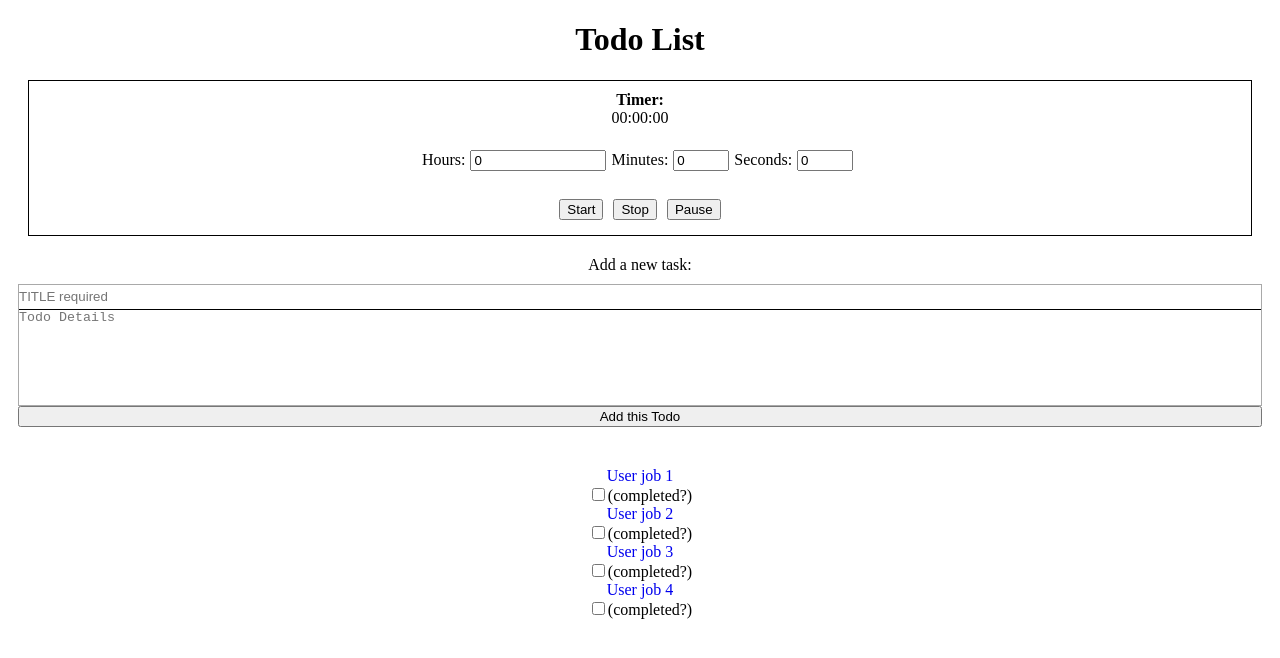
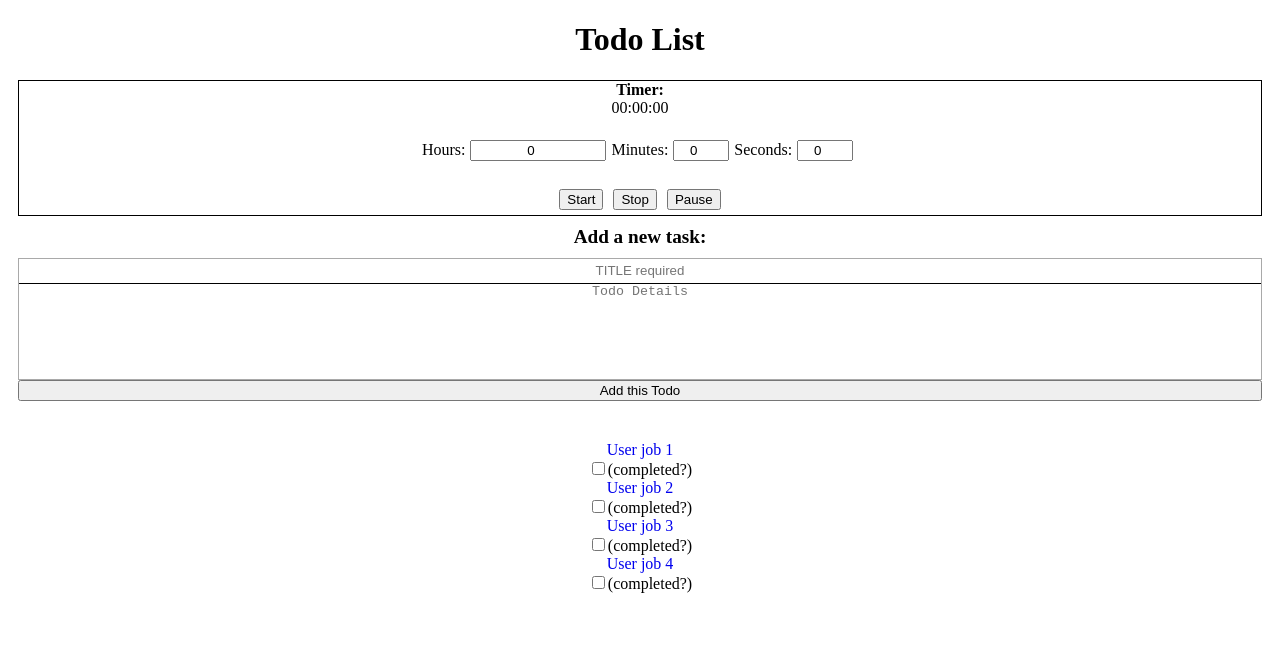
Before and after one commit to ahsatal-pierre/todoListFront, a React (Create React App) app: page / in a window 1280 px wide. Shown: the top 658 px of the page. Built offline with nearby package versions, Linux system fonts and the light colour scheme.

Commit message:
centered the placeholders

```diff
--- a/src/index.css
+++ b/src/index.css
@@ -18,9 +18,10 @@ code {
  }
 
  .cadreTimer {
-  margin: 20px;
+  margin: 10px;
+
   border: 1px solid black;
-  padding: 10px;
+
 }
 
 .timerClock {
@@ -60,6 +61,8 @@ code {
 .formTitle {
   margin-top: 10px;
   text-align: center;
+  font-weight: bolder;
+  font-size: larger;
 }
 
 .formBox {
@@ -103,3 +106,28 @@ code {
   padding-right: 40px;
   padding-top: 0px;
 }
+
+
+
+input {
+  text-align:center;
+}
+
+::-webkit-input-placeholder {
+
+  text-align: center;
+}
+:-moz-placeholder {
+  /* Firefox 18- */
+
+  text-align: center;
+}
+::-moz-placeholder {
+  /* Firefox 19+ */
+
+  text-align: center;
+}
+:-ms-input-placeholder {
+
+  text-align: center;
+}
```
